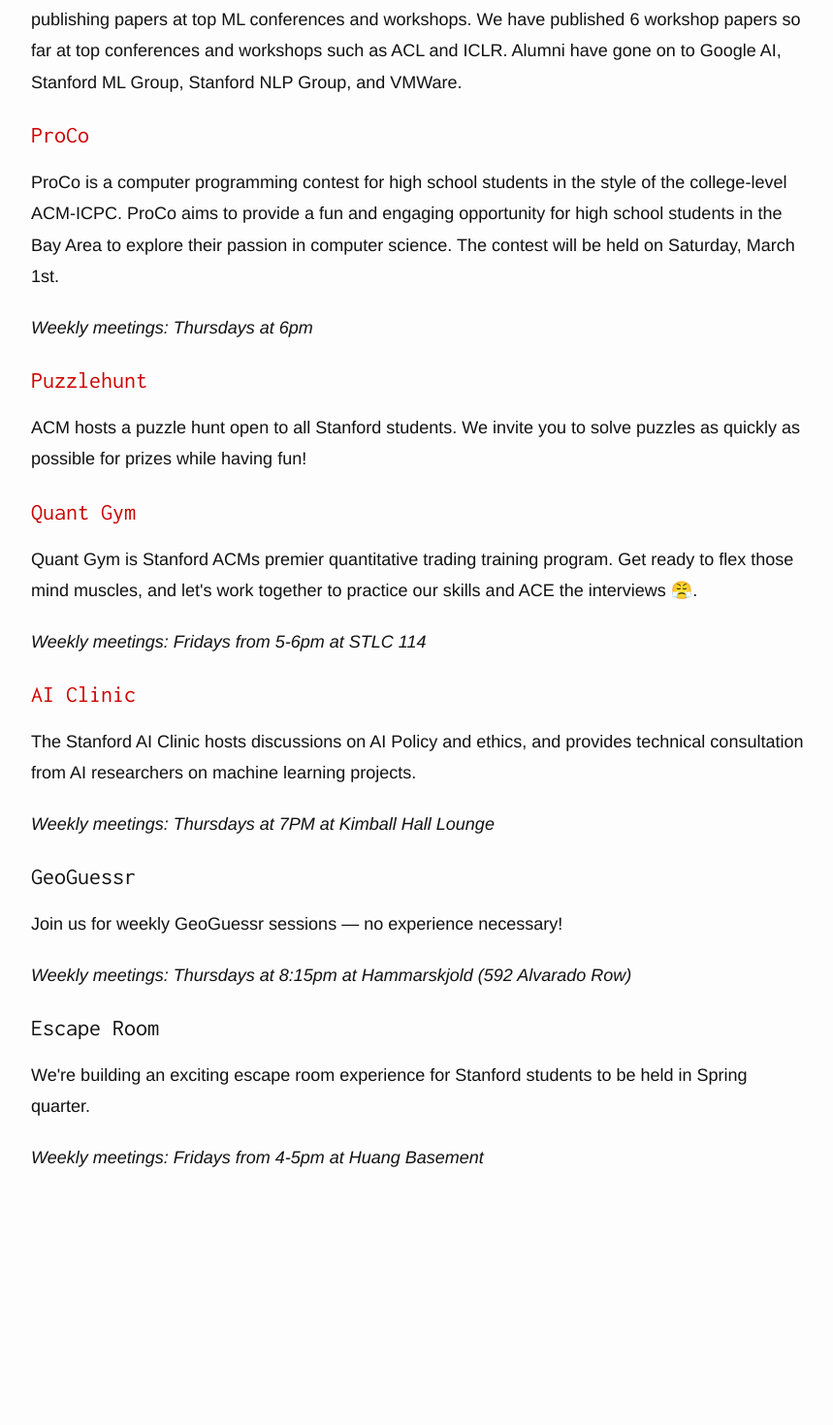
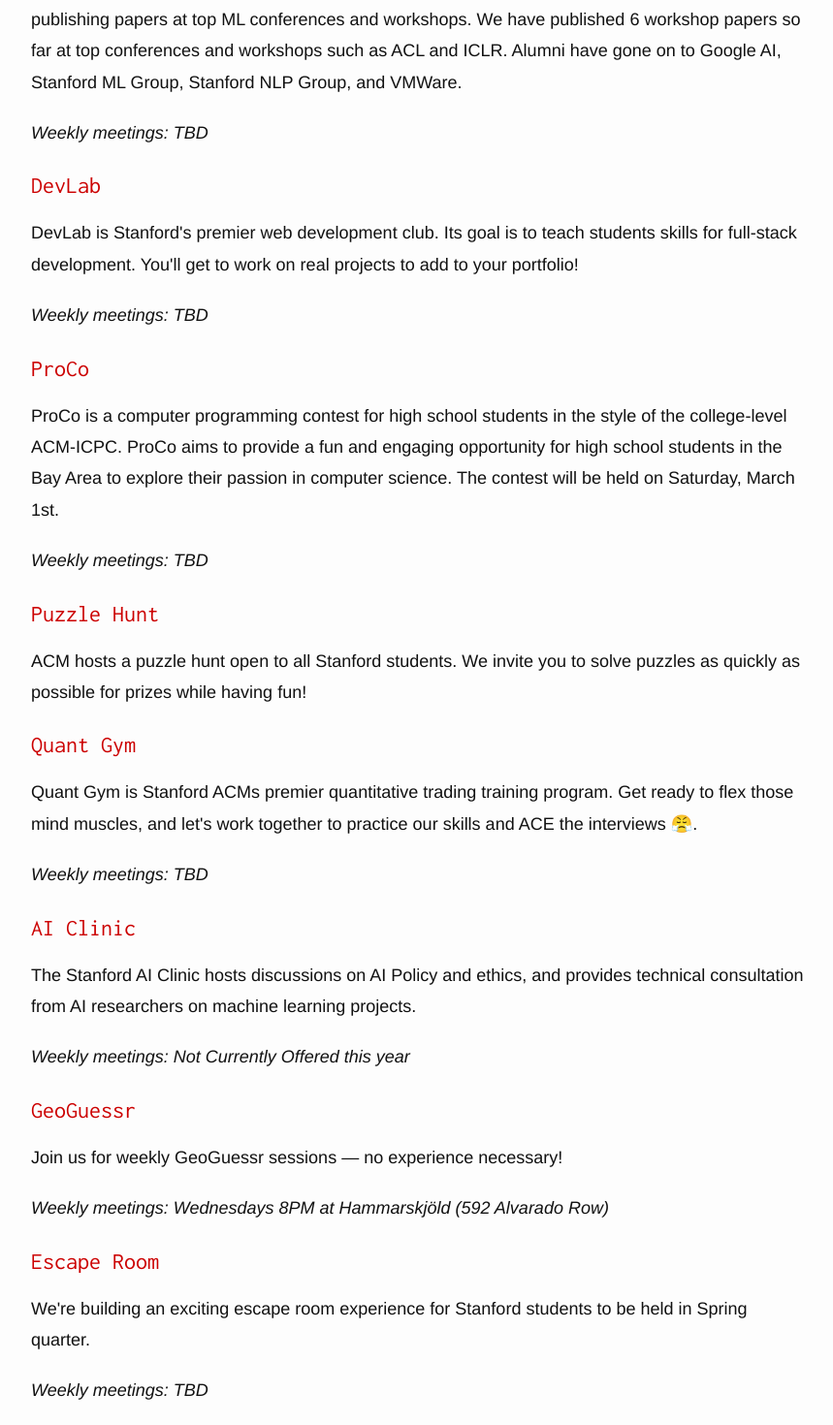
Before and after one commit to EricCui2005/Stanford-ACM, a Next.js app: page / in a window 1280 px wide. Shown: the part 1280-2750 px from the top of the page at 97% size, without its empty margins (388-1247 px from the left). Before the commit the page ends 2610 px from the top, so only its background shows below. Built offline with nearby package versions, Linux system fonts and the light colour scheme.

Commit message:
deploy: StanfordACM/Stanford-ACM@87d9cd256e6a88fe501e321fbe26440cbc4e3364

```diff
--- a/pages/index.tsx
+++ b/pages/index.tsx
@@ -80,6 +80,19 @@
           and ICLR. Alumni have gone on to Google AI, Stanford ML Group,
           Stanford NLP Group, and VMWare.
         </Paragraph>
+        <Paragraph>
+          <i>Weekly meetings: TBD</i>
+        </Paragraph>
+
+        <SectionTitle href="/devlab">DevLab</SectionTitle>
+        <Paragraph>
+          DevLab is Stanford&apos;s premier web development club. Its goal is
+          to teach students skills for full-stack development. You'll
+          get to work on real projects to add to your portfolio!
+        </Paragraph>
+        <Paragraph>
+          <i>Weekly meetings: TBD</i>
+        </Paragraph>
 
         <SectionTitle href="/proco">ProCo</SectionTitle>
         <Paragraph>
@@ -90,10 +103,10 @@
           Saturday, March 1st.
         </Paragraph>
         <Paragraph>
-          <i>Weekly meetings: Thursdays at 6pm</i>
+          <i>Weekly meetings: TBD</i>
         </Paragraph>
 
-        <SectionTitle href="/puzzleHunt">Puzzlehunt</SectionTitle>
+        <SectionTitle href="/puzzleHunt">Puzzle Hunt</SectionTitle>
         <Paragraph>
           ACM hosts a puzzle hunt open to all Stanford students. We invite you
           to solve puzzles as quickly as possible for prizes while having fun!
@@ -106,7 +119,7 @@
           together to practice our skills and ACE the interviews 😤.
         </Paragraph>
         <Paragraph>
-          <i>Weekly meetings: Fridays from 5-6pm at STLC 114</i>
+          <i>Weekly meetings: TBD</i>
         </Paragraph>
 
         <SectionTitle href="/aiClinic">AI Clinic</SectionTitle>
@@ -116,27 +129,27 @@
           learning projects.
         </Paragraph>
         <Paragraph>
-          <i>Weekly meetings: Thursdays at 7PM at Kimball Hall Lounge</i>
+          <i>Weekly meetings: Not Currently Offered this year</i>
         </Paragraph>
 
-        <h2>GeoGuessr</h2>
+        <SectionTitle href="/geoguessr">GeoGuessr</SectionTitle>
         <Paragraph>
           Join us for weekly GeoGuessr sessions — no experience necessary!
         </Paragraph>
         <Paragraph>
           <i>
-            Weekly meetings: Thursdays at 8:15pm at Hammarskjold (592 Alvarado
+            Weekly meetings: Wednesdays 8PM at Hammarskjöld (592 Alvarado
             Row)
           </i>
         </Paragraph>
 
-        <h2>Escape Room</h2>
+        <SectionTitle href="/escapeRoom">Escape Room</SectionTitle>
         <Paragraph>
           We&apos;re building an exciting escape room experience for Stanford
           students to be held in Spring quarter.
         </Paragraph>
         <Paragraph>
-          <i>Weekly meetings: Fridays from 4-5pm at Huang Basement</i>
+          <i>Weekly meetings: TBD</i>
         </Paragraph>
       </Section>
     </Layout>
```
